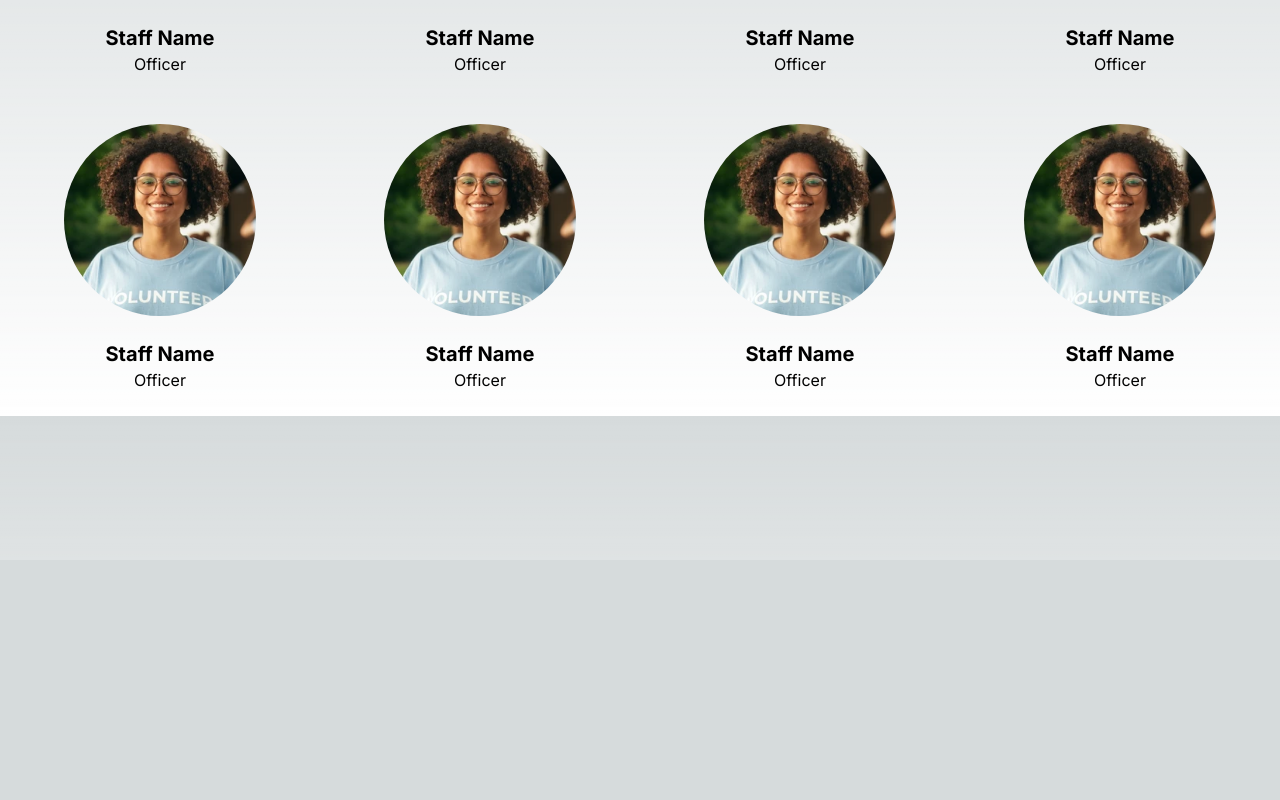
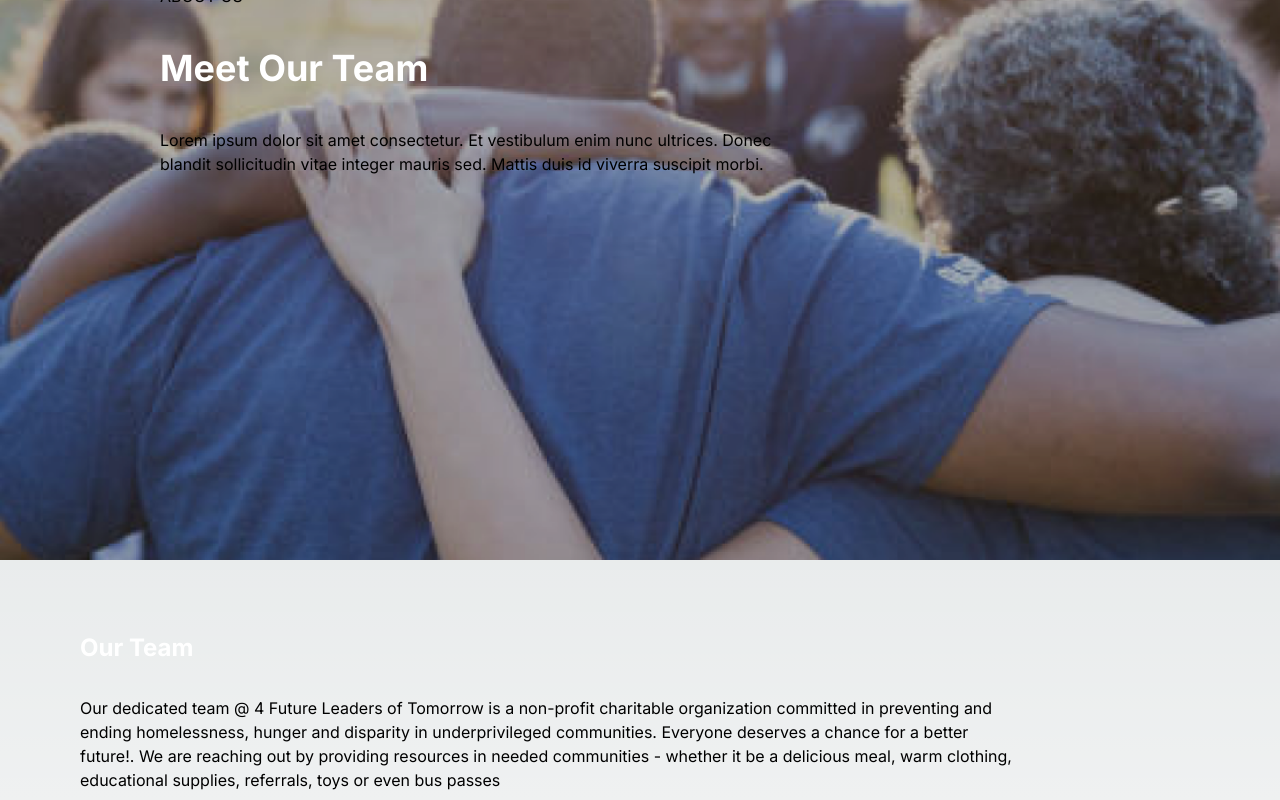
Before and after one commit to TritonSE/4FLOT-Website-Revamp, a Next.js app in the folder frontend/: page /team in a window 1280 px wide. Shown: the part 240-1040 px from the top of the page. Before the commit the page ends 800 px from the top, so only its background shows below. Built offline with nearby package versions, Linux system fonts and the light colour scheme.

Commit message:
background header

```diff
--- /dev/null
+++ b/frontend/src/app/team/BackgroundHeader.tsx
@@ -0,0 +1,28 @@
+import Image from "next/image";
+import React from "react";
+
+const BackgroundHeader = () => {
+  return (
+    <div className="w-full h-screen relative">
+      <Image
+        src="/image 18.png"
+        alt="Background image"
+        layout="fill"
+        objectFit="cover"
+        className="object-cover"
+        priority
+      />
+      <div className="absolute top-0 left-0 w-full h-full bg-black opacity-30"></div>
+      <div className="absolute bottom-20 left-20 w-1/2 h-full flex flex-col items-start justify-center ml-20">
+        <h2>ABOUT US</h2>
+        <h1 className="text-white text-4xl py-10 font-bold">Meet Our Team</h1>
+        <p>
+          Lorem ipsum dolor sit amet consectetur. Et vestibulum enim nunc ultrices. Donec blandit
+          sollicitudin vitae integer mauris sed. Mattis duis id viverra suscipit morbi.
+        </p>
+      </div>
+    </div>
+  );
+};
+
+export default BackgroundHeader;
--- a/frontend/src/app/team/page.tsx
+++ b/frontend/src/app/team/page.tsx
@@ -1,11 +1,22 @@
 import React from "react";
 
+import BackgroundHeader from "./BackgroundHeader";
 import MemberInfo from "./MemberInfo";
 
 export default function Team() {
   return (
     <main>
-      <div>Christen Sophia</div>
+      <BackgroundHeader />
+      <div className="py-10 px-20">
+        <h1 className="text-white text-2xl py-8 font-bold">Our Team</h1>
+        <p className="w-5/6">
+          Our dedicated team @ 4 Future Leaders of Tomorrow is a non-profit charitable organization
+          committed in preventing and ending homelessness, hunger and disparity in underprivileged
+          communities. Everyone deserves a chance for a better future!. We are reaching out by
+          providing resources in needed communities - whether it be a delicious meal, warm clothing,
+          educational supplies, referrals, toys or even bus passes
+        </p>
+      </div>
       <div className="grid grid-cols-4">
         <MemberInfo />
         <MemberInfo />
```
Also changed, not shown: frontend/public/image 18.png (added).
